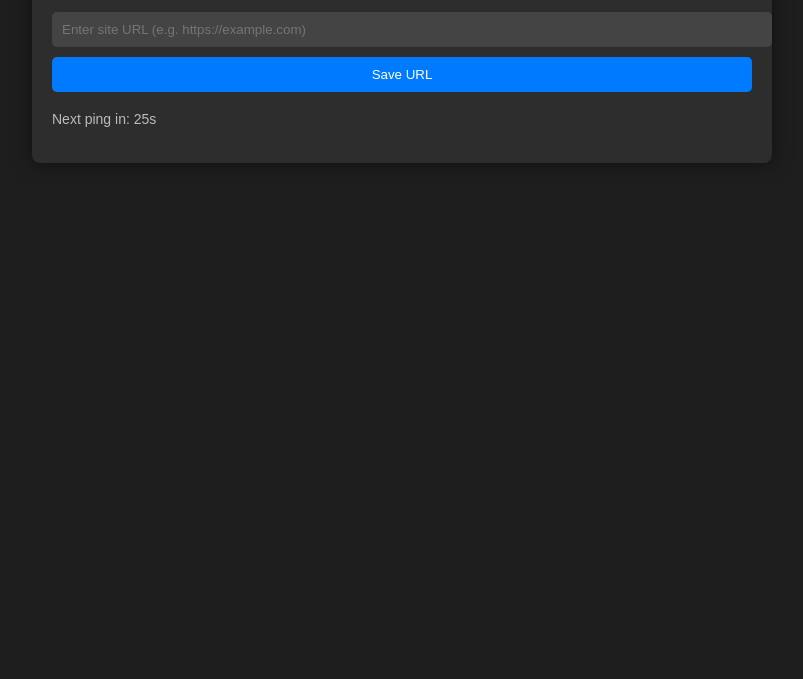
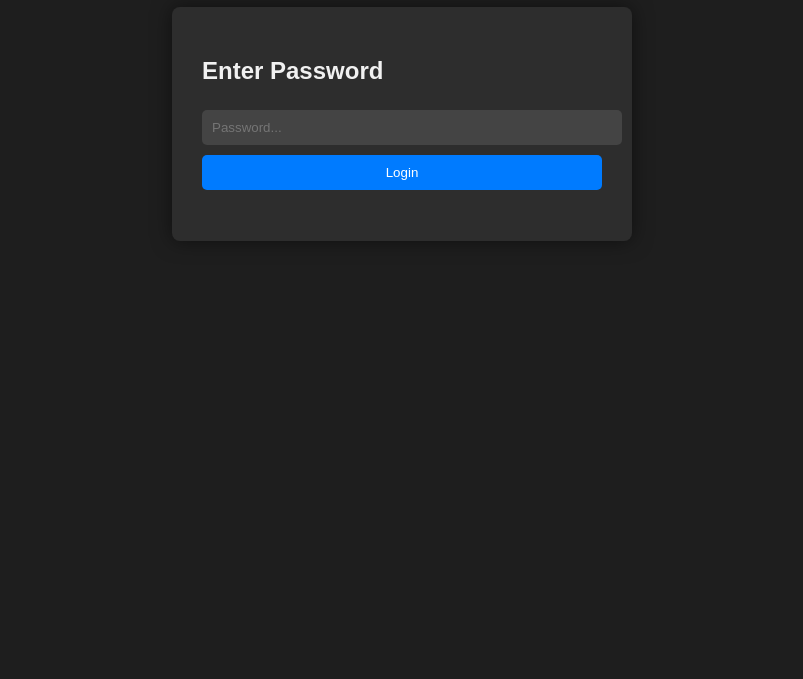
Before and after one commit to trangtung-95/github.io, a plain HTML site: page index.html in a window 1280 px wide. Shown: the part 121-800 px from the top of the page, without its empty margins (238-1041 px from the left). Drawn offline with Linux system fonts and the light colour scheme.

Commit message:
Update index.html

```diff
--- a/index.html
+++ b/index.html
@@ -20,7 +20,7 @@
       border-radius: 8px;
       box-shadow: 0 0 20px rgba(0,0,0,0.5);
     }
-    input, button {
+    input, button, select {
       padding: 10px;
       margin: 5px 0;
       width: 100%;
@@ -61,13 +61,30 @@
       font-size: 12px;
       color: #999;
     }
+    #loginContainer {
+      max-width: 400px;
+      margin: 100px auto;
+      padding: 30px;
+      background: #2d2d2d;
+      border-radius: 8px;
+      box-shadow: 0 0 20px rgba(0,0,0,0.5);
+    }
   </style>
 </head>
 <body>
-  <div class="container">
-    <h1>Ping Dashboard</h1>
+  <div id="loginContainer">
+    <h2>Enter Password</h2>
+    <input type="password" id="passwordInput" placeholder="Password...">
+    <button onclick="checkPassword()">Login</button>
+    <p id="loginMsg"></p>
+  </div>
+
+  <div class="container" id="appContainer" style="display:none;">
+    <h1>Ping Dashboard (<span id="urlCount">0</span> URLs)</h1>
     <input id="urlInput" type="text" placeholder="Enter site URL (e.g. https://example.com)" />
     <button onclick="addUrl()">Save URL</button>
+    <label for="intervalInput">Ping Interval (seconds)</label>
+    <input id="intervalInput" type="number" min="5" value="30" onchange="updateInterval()">
     <p class="countdown">Next ping in: <span id="countdown">30</span>s</p>
     <ul id="urlList"></ul>
   </div>
@@ -76,9 +93,24 @@
     const urlInput = document.getElementById('urlInput');
     const urlListEl = document.getElementById('urlList');
     const countdownEl = document.getElementById('countdown');
-    let interval = 30;
+    const urlCountEl = document.getElementById('urlCount');
+    const intervalInput = document.getElementById('intervalInput');
+    let interval = parseInt(intervalInput.value);
     let urls = JSON.parse(localStorage.getItem('pingUrls') || '[]');
     let timestamps = JSON.parse(localStorage.getItem('pingTimestamps') || '{}');
+    let timer;
+
+    function checkPassword() {
+      const input = document.getElementById('passwordInput').value;
+      const msg = document.getElementById('loginMsg');
+      if (input === 'admin123') {
+        document.getElementById('loginContainer').style.display = 'none';
+        document.getElementById('appContainer').style.display = 'block';
+      } else {
+        msg.textContent = 'Incorrect password';
+        msg.style.color = 'red';
+      }
+    }
 
     function saveUrls() {
       localStorage.setItem('pingUrls', JSON.stringify(urls));
@@ -133,6 +165,7 @@
         li.appendChild(responseEl);
         urlListEl.appendChild(li);
       });
+      urlCountEl.textContent = urls.length;
     }
 
     function removeUrl(index) {
@@ -161,7 +194,7 @@
     function startCountdown() {
       let timeLeft = interval;
       countdownEl.textContent = timeLeft;
-      setInterval(() => {
+      timer = setInterval(() => {
         timeLeft--;
         countdownEl.textContent = timeLeft;
         if (timeLeft === 0) {
@@ -171,14 +204,18 @@
       }, 1000);
     }
 
-    // Basic API support to POST URLs to the dashboard
+    function updateInterval() {
+      interval = parseInt(intervalInput.value);
+      clearInterval(timer);
+      startCountdown();
+    }
+
     window.addEventListener('message', (event) => {
       if (event.data && event.data.type === 'addUrls' && Array.isArray(event.data.urls)) {
         event.data.urls.forEach(u => addUrl(u));
       }
     });
 
-    // Load from ?url=https://abc.com param
     function loadFromQueryParam() {
       const params = new URLSearchParams(window.location.search);
       const newUrl = params.get('url');
@@ -189,7 +226,6 @@
 
     loadFromQueryParam();
     renderUrls();
-    startCountdown();
   </script>
 </body>
 </html>
```
